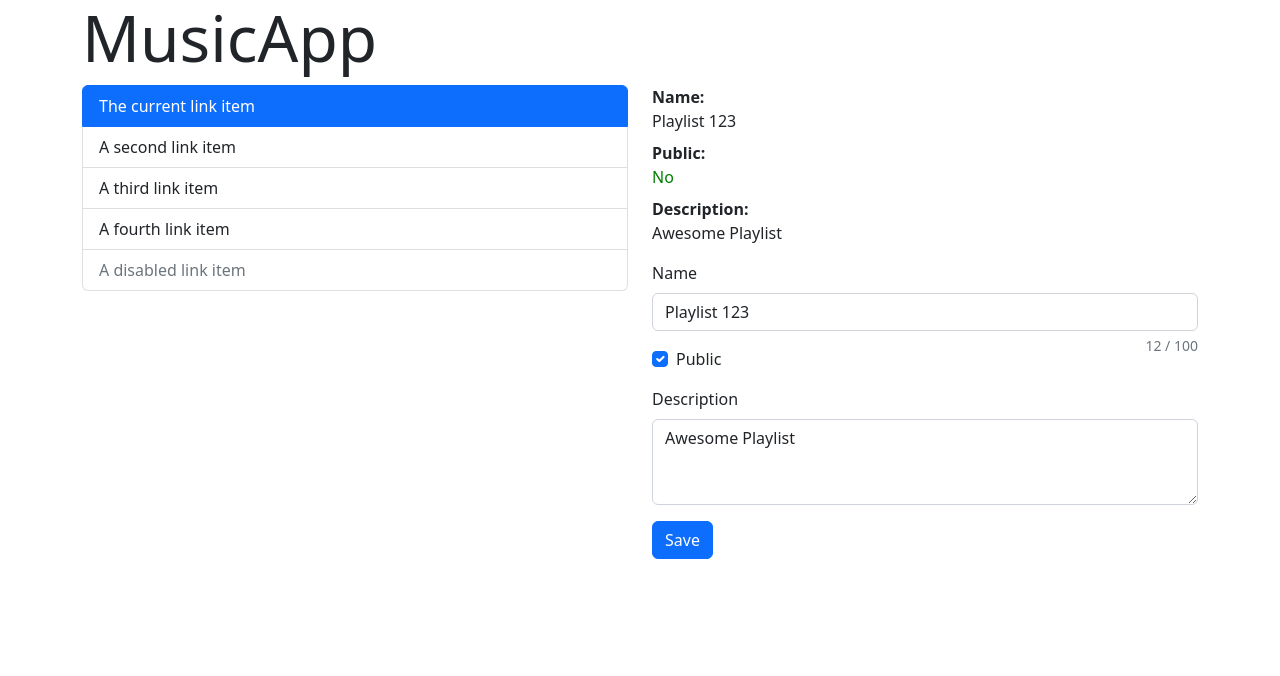
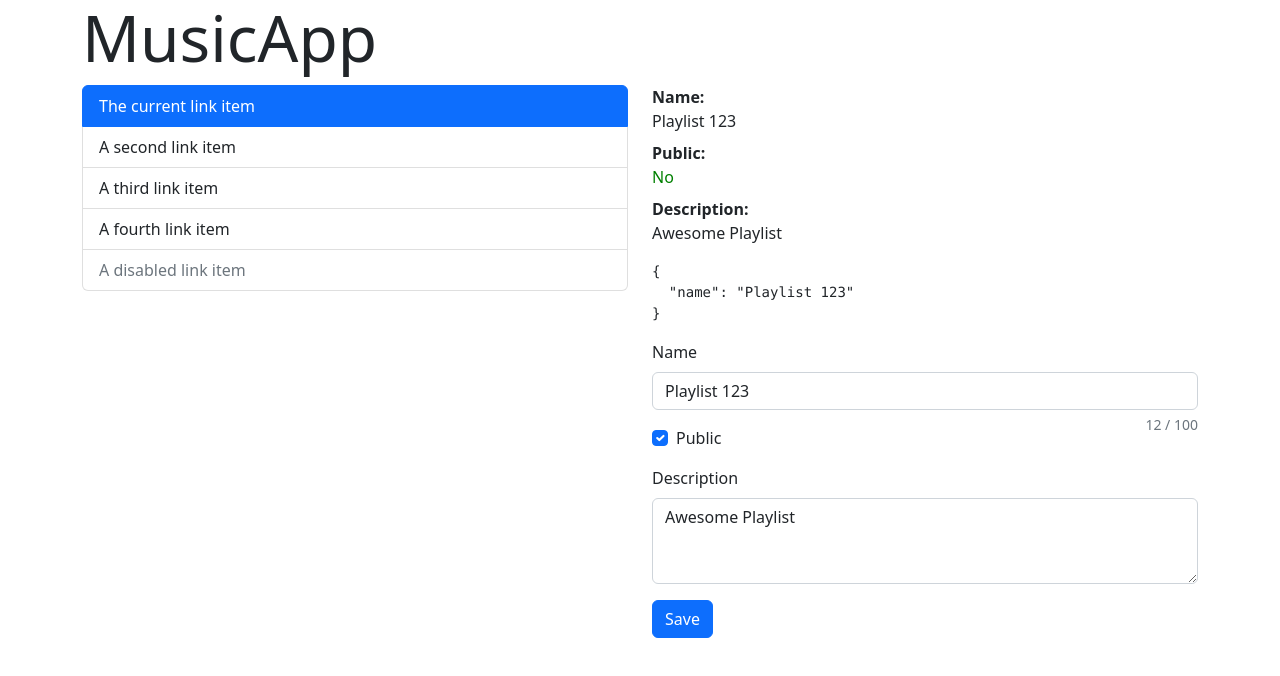
Before and after one commit to ev45ive/sages-react-open-grudzien, a React (Create React App) app: page / in a window 1280 px wide. Shown: the top 676 px of the page. Built offline with nearby package versions, Linux system fonts and the light colour scheme.

Commit message:
pre + JSON.stringify(obj) - debugging state objects in HTML

```diff
--- a/src/playlists/components/PlaylistEditor.tsx
+++ b/src/playlists/components/PlaylistEditor.tsx
@@ -11,16 +11,21 @@ const PlaylistEditor = (props: Props) => {
     description: "Awesome Playlist",
   };
 
-  // const [value, setValue] = useState("intial value 123");
   const [playlistName, setPlaylistName] = useState(playlist.name);
-
-  // const handleNameChange = (event: React.ChangeEvent<HTMLInputElement>) => {
-  //   setValue(event.currentTarget.value);
-  // };
   console.log("render");
 
   return (
     <div>
+      <pre>
+        {JSON.stringify(
+          {
+            name: playlistName,
+        /*  public: playlistPublic,
+            description: playlistDetails */ },
+          null,
+          2
+        )}
+      </pre>
       <form>
         <div className="mb-3">
           <label htmlFor="playlist_name" className="form-label">
```
